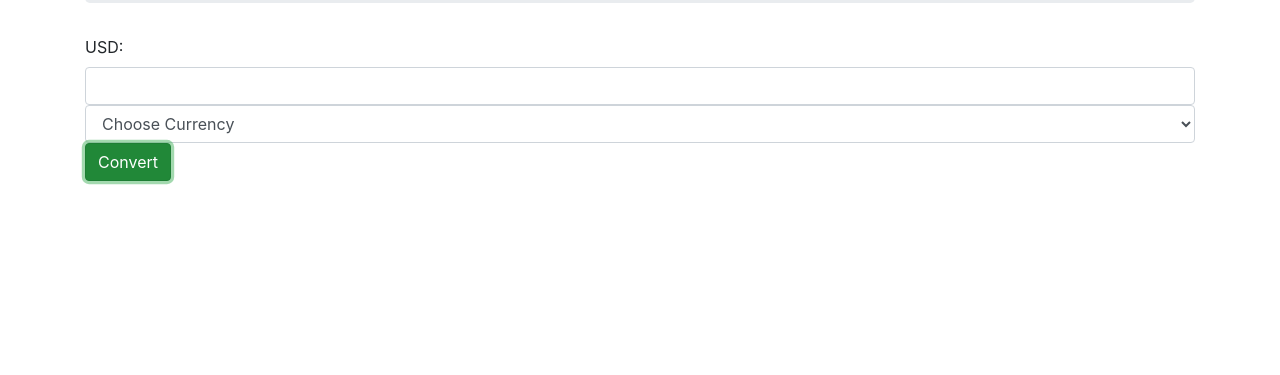
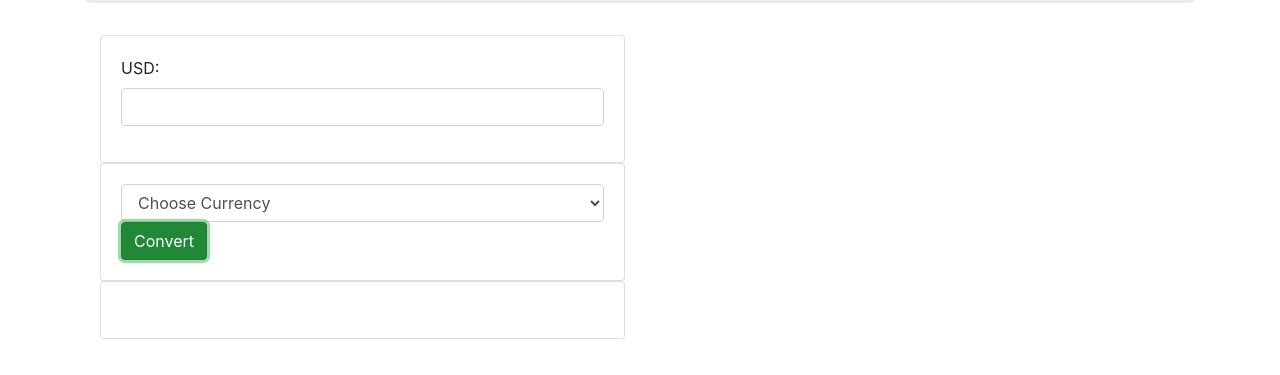
Before and after one commit to dani-t-codes/currency-exchange, a website built with webpack: page src/index.html in a window 1280 px wide. Both pictures are taken after typing "Sample" into the empty fields and a click on the button "Convert". Shown: the part 181-556 px from the top of the page. Built offline with nearby package versions, Linux system fonts and the light colour scheme; no server answers.

Commit message:
Add hidden card for json data return on UI

```diff
--- a/src/css/styles.css
+++ b/src/css/styles.css
@@ -0,0 +1,3 @@
+#hidden-response {
+  display: none;
+}
--- a/src/index.html
+++ b/src/index.html
@@ -9,9 +9,24 @@
         <h1>Currency Exchange</h1>
       </div>
       <form id="currency-form">
+        <div class="container">
+          <div class="row">
+            <div class="col-6">
+              <div class="card">
+                <div class="card-body">
                   <div class="form-group">
                     <label for="numberToConvert">USD:</label>
                     <input class="form-control" id="numberToConvert" type="text">
+                    <div class="userInput"></div>
+                  </div>
+                </div>
+              </div>
+            </div>
+          </div>
+          <div class="row">
+            <div class="col-6">
+              <div class="card">
+                <div class="card-body">
                   <select id="currencyConversion" class="form-control">
                     <option selected="true" disabled> Choose Currency </option>
                     <option value="AUD"> AUD (Australian Dollar)</option>
@@ -23,12 +38,22 @@
                   </select>
                   <button type="submit" class="btn btn-success" id="convertButton">Convert</button>
                 </div>
-      </form>
+              </div>
+            </div>
+          </div>
+          <div class="row" id="hidden-response">
+            <div class="col-6">
+              <div class="card">
+                <div class="card-body">
                   <div class="form-group">
-        <div class="userInput"></div>
                     <div id="showConversion"></div>
                     <div id="showErrors"></div>
                   </div>
                 </div>
+              </div>
+            </div>
+          </div>
+        </div>
+      </form>
   </body>
 </html>
--- a/src/main.js
+++ b/src/main.js
@@ -41,7 +41,7 @@ async function makeApiCall(currency) {
 $(document).ready(function() {
   $('#convertButton').click(function() {
     event.preventDefault();
-
+    $("#hidden-response").show();
     let userDollarInput = $("input#numberToConvert");
     $("#userInput").html(userDollarInput);
 
```
Lines whose indentation alone changed are shown as unchanged.
